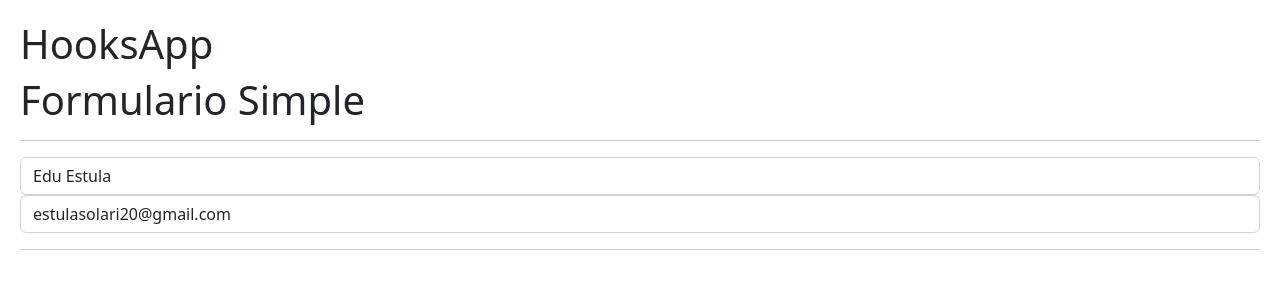
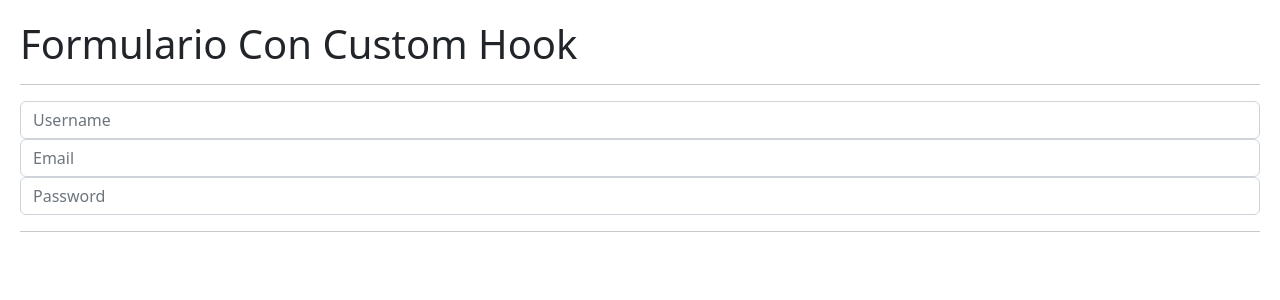
Before and after one commit to GEVS2021/hooks-app, a React (Vite) app: page / in a window 1280 px wide. Shown: the top 300 px of the page. Built offline with nearby package versions, Linux system fonts and the light colour scheme.

Commit message:
122. Formulario con custom Hook

```diff
--- /dev/null
+++ b/src/01-useEffect/FormWithCustomHook.jsx
@@ -0,0 +1,52 @@
+import React, { useEffect, useState } from 'react'
+import { useForm } from './hooks/useForm';
+import { Message } from './Message';
+
+export const FormWithCustomHook = () => {
+
+    const {formState, onInputChange} = useForm({
+        username: "",
+        email: "",
+        password: ""
+    });
+
+    return (
+        <>
+            <h1> Formulario Con Custom Hook </h1>
+            <hr />
+
+            <input
+                type="text"
+                className='form-control'
+                placeholder='Username'
+                name='username'
+                value={formState.username}
+                onChange={onInputChange}
+            />
+
+            <input
+                type="text"
+                className='form-control'
+                placeholder='Email'
+                name='email'
+                value={formState.email}
+                onChange={onInputChange}
+            />
+
+            <input
+                type="password"
+                className='form-control'
+                placeholder='Password'
+                name='password'
+                value={formState.password}
+                onChange={onInputChange}
+            />
+
+            <hr />
+            {
+                formState.username == "Edu Estula2" && <Message />
+            }
+
+        </>
+    )
+}
--- /dev/null
+++ b/src/01-useEffect/hooks/useForm.js
@@ -0,0 +1,21 @@
+import React, { useState } from 'react'
+
+export const useForm = (initialForm={}) => {
+
+    const [formState, setFormState] = useState(initialForm);
+
+    const onInputChange = ({ target }) => {
+        const { value, name } = target;
+
+        setFormState({
+            ...formState,
+            [name]: value
+        });
+    }
+
+    return {
+        ...formState,
+        formState,
+        onInputChange
+    }
+}
--- a/src/main.jsx
+++ b/src/main.jsx
@@ -1,11 +1,12 @@
 import React from 'react';
 import ReactDOM from 'react-dom/client';
-import { HooksApp } from './HooksApp';
+import { FormWithCustomHook } from './01-useEffect/FormWithCustomHook';
+// import { HooksApp } from './HooksApp';
 
 import './index.css'
 
 ReactDOM.createRoot(document.getElementById('root')).render(
   // <React.StrictMode>
-    <HooksApp />
+    <FormWithCustomHook />
   // </React.StrictMode>
 )
```
